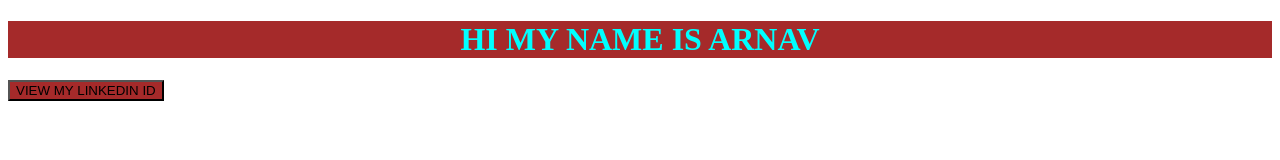
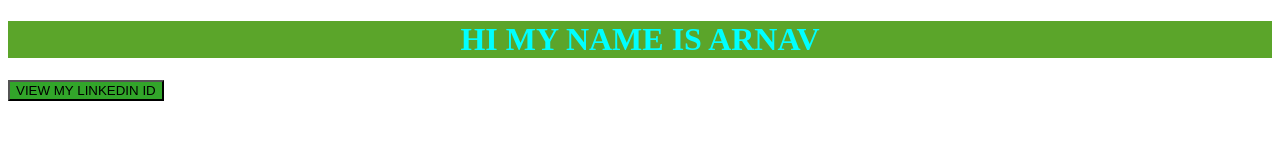
Before and after one commit to Arnav2487/git, a plain HTML site: page index.html in a window 1280 px wide. Drawn offline with Linux system fonts and the light colour scheme.

Commit message:
second commit

```diff
--- a/style.css
+++ b/style.css
@@ -1,10 +1,10 @@
 h1{
     text-align: center;
-    background-color: brown;
+    background-color: rgb(91, 165, 42);
     color: aqua;
 }
 
 button{
-    background-color: brown;
+    background-color: rgb(50, 165, 42);
     text-align: center;
 }
```
